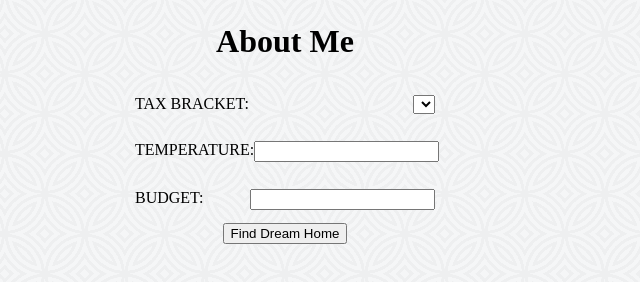
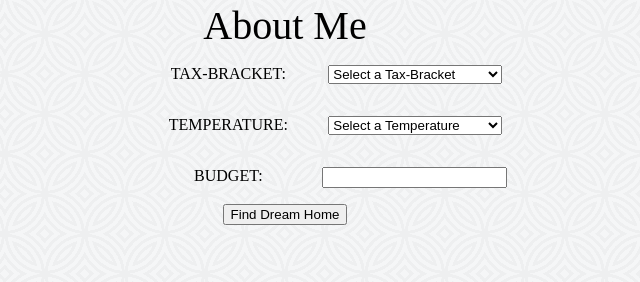
Before and after one commit to kevindieu100/dreamhome, a plain HTML site: page app/survey.html in a window 1280 px wide. Shown: the part 406-688 px from the top of the page, without its empty margins (355-995 px from the left). Drawn offline with Linux system fonts and the light colour scheme.

Commit message:
pushed minor changes, update for change to work on backend

```diff
--- a/app/style.css
+++ b/app/style.css
@@ -23,6 +23,9 @@ body {
 	flex-direction: column;
 	justify-content: space-between;
 }
+.titlePage{
+	font-size: 40px;
+}
 #logo {
 	margin: 0 auto;
 }
@@ -40,9 +43,17 @@ body {
 	display: flex;
 	text-align: center;
 	flex-direction: row;
-	padding-top: 10pt;
-	padding-bottom: 10pt;
+	padding-top: 1pc;
+	padding-bottom: 1pc;
 }
 .userInput {
 	margin-left: auto;
+	min-width: 140pt;
 }
+.title {
+	margin-right: auto;
+	min-width: 140pt;
+}
+.userInput select {
+	min-width: 130pt;
+}
--- a/app/survey.html
+++ b/app/survey.html
@@ -10,16 +10,25 @@
 				<div id="logo">
 					<img src="../images/dreamhomelogo.png">
 				</div>
-				<h1>About Me</h1>
+				<div class="titlePage">
+					About Me
+				</div>
 				<form action="backend/FindHouse.py">
 					<div class="subfeatures">
 							<div class="feature">
 								<div class="title">
-									TAX BRACKET:
+									TAX-BRACKET:
 								</div>
 								<div class="userInput">
-									<select id="tax">
-										<!--will be populated in backend-->
+									<select id="tax" name="tax-bracket">
+										<option disabled selected>Select a Tax-Bracket</option>
+										<option>$1 - $18k</option>
+										<option>$19k - $75k</option>
+										<option>$76k - $151k</option>
+										<option>$152k - $230k</option>
+										<option>$231k - $411k</option>
+										<option>$412k - $464k</option>
+										<option>$464k - up</option>
 									</select>
 								</div>
 							</div>
@@ -28,7 +37,14 @@
 									TEMPERATURE:
 								</div>
 								<div class="userInput">
-									<input type="text" name="" value="" />
+									<select id="temperature" name="temperature">
+										<option disabled selected>Select a Temperature</option>
+										<option>40-50</option>
+										<option>50-60</option>
+										<option>60-70</option>
+										<option>70-80</option>
+										<option>80-90</option>
+									</select>
 								</div>
 							</div>
 							<div class="feature">
@@ -36,7 +52,7 @@
 									BUDGET:
 								</div>
 								<div class="userInput">
-									<input id="budget" type="text" />
+									<input id="budget" type="text" name="budget"  />
 								</div>
 							</div>
 					</div>
```
Also changed, not shown: 1 other file.
